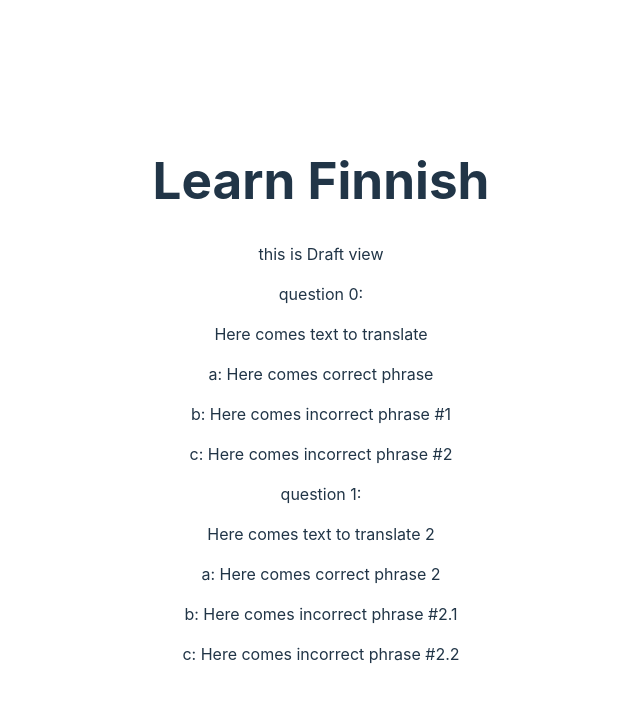
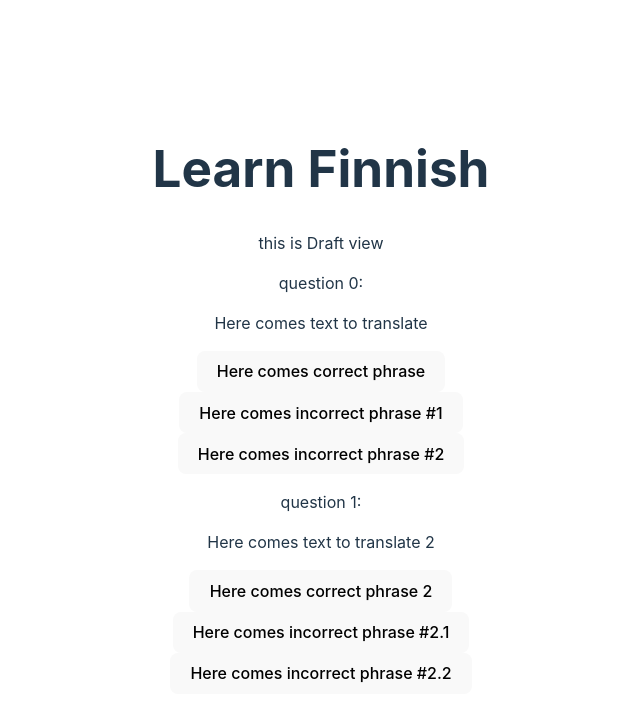
Before and after one commit to SaraKoskelainen/learn-finnish-app, a React (Vite) app: page / in a window 1280 px wide. Shown: the top 722 px of the page, without its empty margins (319-959 px from the left). Built offline with nearby package versions, Linux system fonts and the light colour scheme.

Commit message:
Use button elements

```diff
--- /dev/null
+++ b/src/common/SelectOptionButton.tsx
@@ -0,0 +1,14 @@
+import { MouseEvent } from 'react';
+
+
+const SelectOptionButton = (props: {optionKey: string, value: string}) => {
+  const handleMouseEvent = (e: MouseEvent<HTMLButtonElement>) => {
+    e.preventDefault();
+    // Do something
+    console.log("cliked ", props.optionKey, ": ", props.value)
+  };
+
+  return <button onClick={handleMouseEvent}>{props.value} </button>;
+};
+
+export default SelectOptionButton;
--- a/src/features/taskSelectCorrectOption/views/ShowSourceTextAndOptions.tsx
+++ b/src/features/taskSelectCorrectOption/views/ShowSourceTextAndOptions.tsx
@@ -1,16 +1,15 @@
+import SelectOptionButton from '../../../common/SelectOptionButton'
 import {PromptAndOptionsData} from '../hooks/useTaskSelectCorrectOptionQuery'
 
 export function ShowSourceTextAndOptions(props: {value: PromptAndOptionsData}) {
     return (
         <div>
-
             <p> {props.value.text_to_translate} </p>
             {Object.entries(props.value.options).map(([key, value]) => (
-                    <p key={key}>
-                    {key}: {value}
-                    </p>
+              <div key={key}>
+                <SelectOptionButton optionKey={key} value={value} />
+                </div>
             ))}
         </div>
-
     )
 }
```
